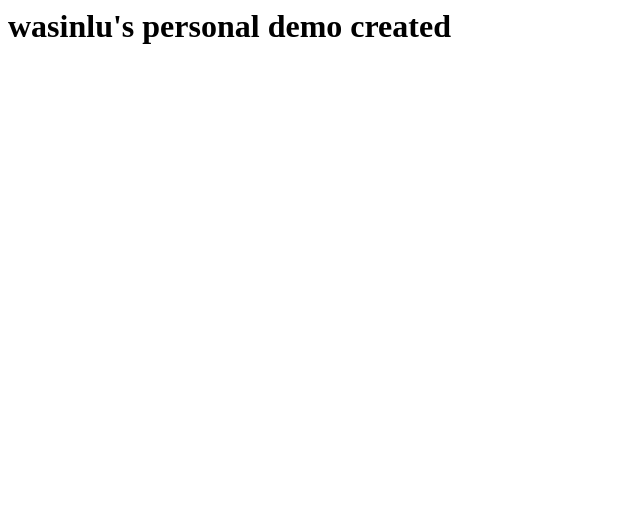
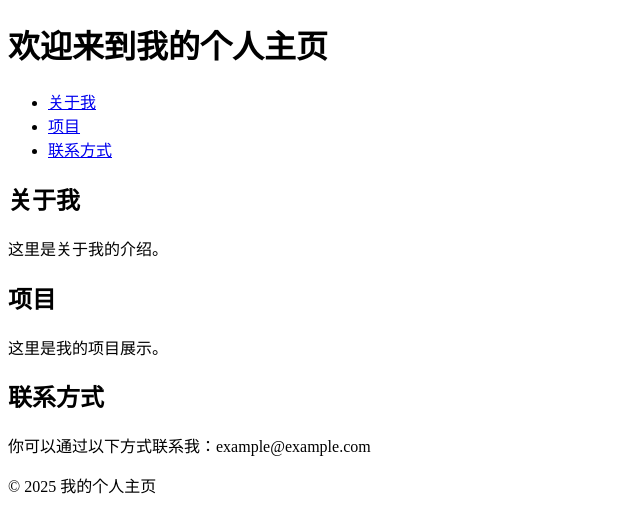
Before and after one commit to wasin98/personalDemo.io, a plain HTML site: page index.html in a window 1280 px wide. Shown: the whole page, without its empty margins (0-640 px from the left). Drawn offline with Linux system fonts and the light colour scheme.

Commit message:
Update index.html

```diff
--- a/index.html
+++ b/index.html
@@ -1,12 +1,36 @@
-<html>
-  <head>
-    <title>
-      wasinlu's personal demo
-    </title>
-  </head>
-  <body>
-    <h1>
-      wasinlu's personal demo created
-    </h1>
-  </body>
+<!DOCTYPE html>
+<html lang="en">
+<head>
+    <meta charset="UTF-8">
+    <meta name="viewport" content="width=device-width, initial-scale=1.0">
+    <title>个人主页</title>
+    <link rel="stylesheet" href="styles.css">
+</head>
+<body>
+    <header>
+        <h1>欢迎来到我的个人主页</h1>
+    </header>
+    <nav>
+        <ul>
+            <li><a href="#about">关于我</a></li>
+            <li><a href="#projects">项目</a></li>
+            <li><a href="#contact">联系方式</a></li>
+        </ul>
+    </nav>
+    <section id="about">
+        <h2>关于我</h2>
+        <p>这里是关于我的介绍。</p>
+    </section>
+    <section id="projects">
+        <h2>项目</h2>
+        <p>这里是我的项目展示。</p>
+    </section>
+    <section id="contact">
+        <h2>联系方式</h2>
+        <p>你可以通过以下方式联系我：example@example.com</p>
+    </section>
+    <footer>
+        <p>&copy; 2025 我的个人主页</p>
+    </footer>
+</body>
 </html>
```
